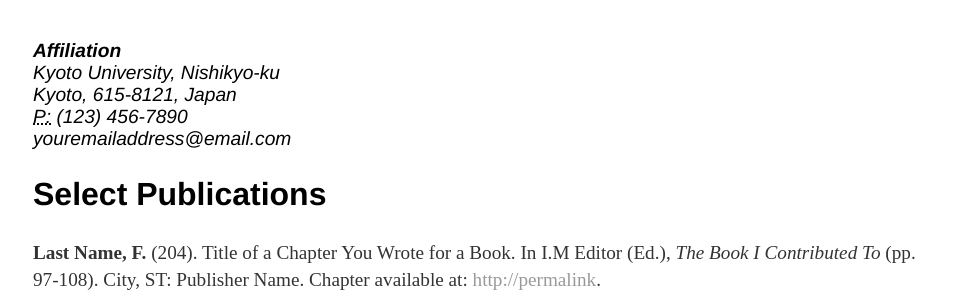
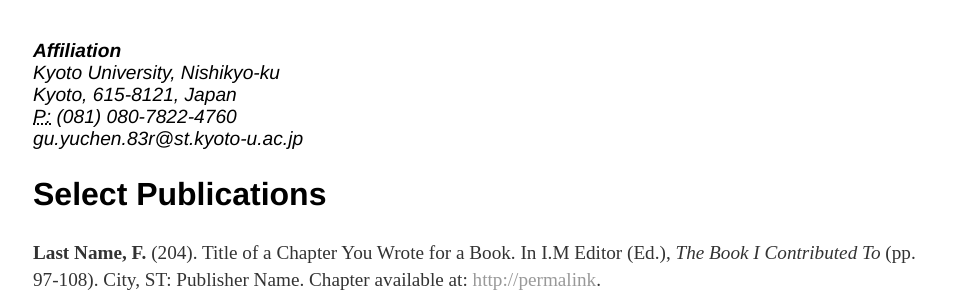
Before and after one commit to ycgu/ycgu.github.io, a Jekyll site: the page built from cv/index.html, in a window 1280 px wide. Shown: the part 162-461 px from the top of the page, without its empty margins (159-1119 px from the left). Built offline with Jekyll 4.4.1, drawn with Linux system fonts in a browser that asks for light colours.

Commit message:
Update index.html

```diff
--- a/cv/index.html
+++ b/cv/index.html
@@ -10,8 +10,8 @@ title: CV of Your Name
 					<strong>Affiliation</strong><br>
 					Kyoto University, Nishikyo-ku<br>
 					Kyoto, 615-8121, Japan<br>
-					<abbr title="phone">P:</abbr> (123) 456-7890<br>
-					<span class="obfuscate">youremailaddress@email.com</span>
+					<abbr title="phone">P:</abbr> (081) 080-7822-4760<br>
+					<span class="obfuscate">gu.yuchen.83r@st.kyoto-u.ac.jp</span>
 					</address>
 
 					<h2>Select Publications</h2>
```
